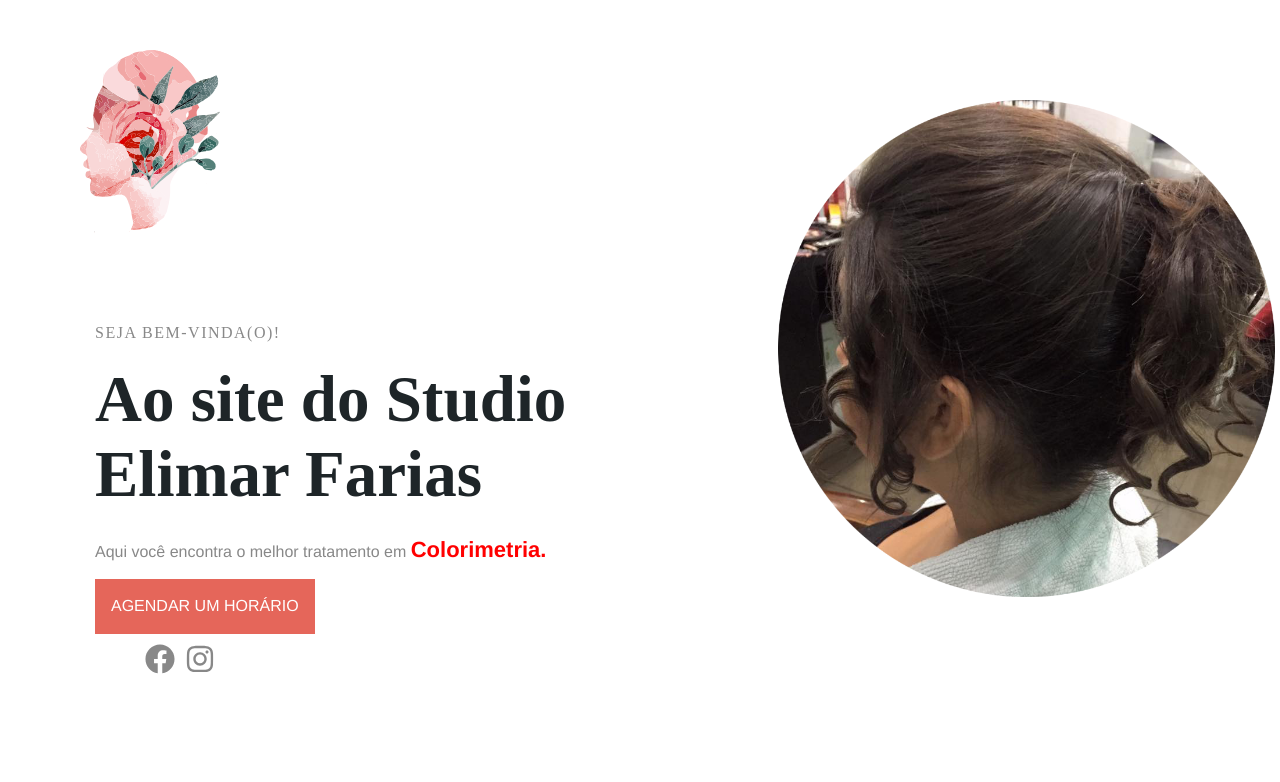
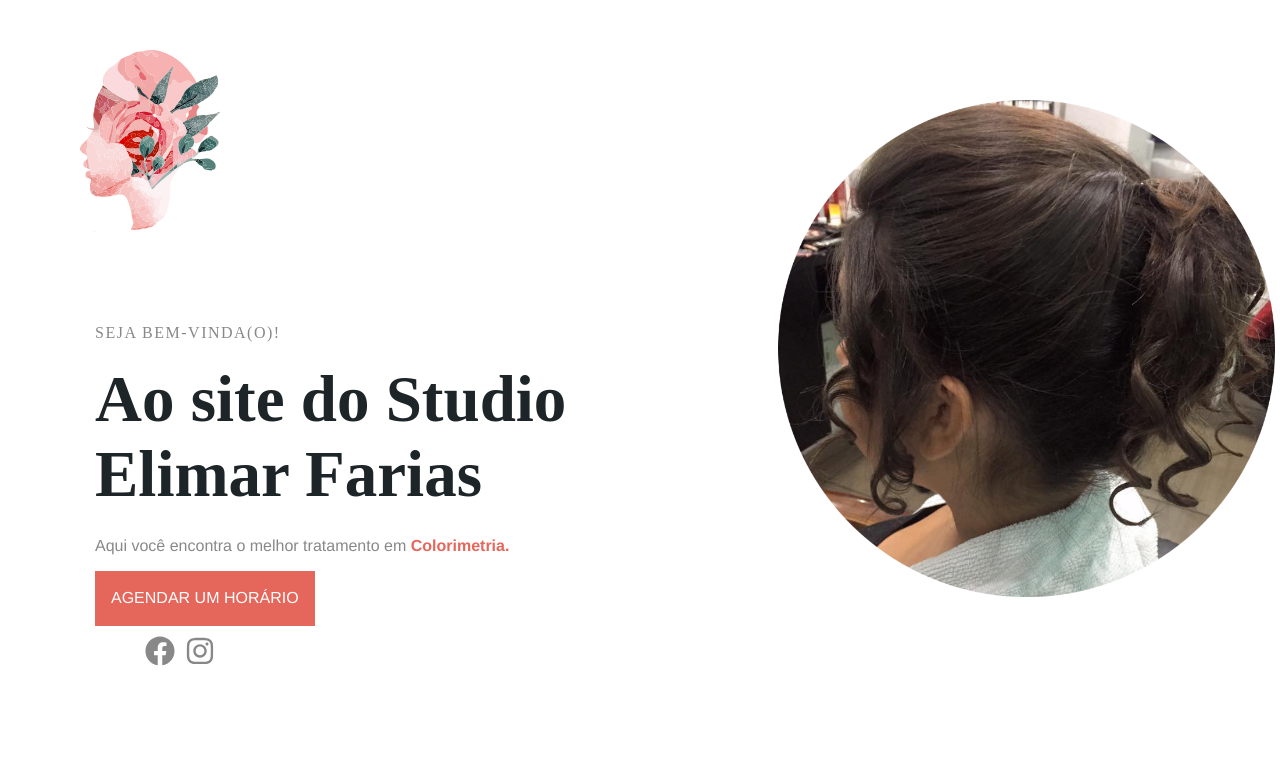
Before and after one commit to guilhermesalviano/studio-elimar-farias, a React (Create React App) app in the folder frontend/: page / in a window 1280 px wide. Shown: the top 782 px of the page. Built offline with nearby package versions, Linux system fonts and the light colour scheme; the HTML template or start-up script is replaced by a standard one.

Commit message:
refactor code

```diff
--- a/frontend/src/components/footer.js
+++ b/frontend/src/components/footer.js
@@ -1,10 +1,7 @@
 import React from 'react';
-import { Link } from 'react-router-dom';
-import { FaWhatsapp, FaInbox } from 'react-icons/fa';
+import { FaWhatsapp} from 'react-icons/fa';
 
 import './footer.css';
-
-import bannerImg from '../assets/banner.png';
 
 export function Footer() {
     return (
@@ -43,7 +40,7 @@ export function Footer() {
             </div>
             <div className="row">
                 <div className="col-md-12 colunm credits-icon">
-                    Logo e icone do sobre por <a target="_blank" href="https://stock.adobe.com/br/contributor/208423244/new-tropical?asset_id=278113932">New tropical</a>.
+                    Logo e icone do sobre por <a target="_blank" rel="noopener noreferrer"  href="https://stock.adobe.com/br/contributor/208423244/new-tropical?asset_id=278113932">New tropical</a>.
                 </div>
             </div>
 
@@ -51,7 +48,7 @@ export function Footer() {
                 <div className="col-md-12 colunm">
                     Site desenvolvido por <br />
                     <span className="signature">Guilherme F Salviano</span><br />
-                    <a target="_blank" href="https://api.whatsapp.com/send?phone=5511948449969&text=Ol%C3%A1,+Guilherme.+">
+                    <a target="_blank" rel="noopener noreferrer" href="https://api.whatsapp.com/send?phone=5511948449969&text=Ol%C3%A1,+Guilherme.+">
                         <FaWhatsapp size={30} />
                     </a>
                 </div>
--- a/frontend/src/components/schedule.js
+++ b/frontend/src/components/schedule.js
@@ -12,7 +12,7 @@ export function Schedule() {
 
         const daysPerMonth = {
             1 : 31,
-            2 : (((date.getFullYear() % 4) == 0) ? '29' : '28'),
+            2 : (((date.getFullYear() % 4) === 0) ? '29' : '28'),
             3 : 31,
             4 : 30,
             5 : 31,
--- a/frontend/src/components/text-animated.css
+++ b/frontend/src/components/text-animated.css
@@ -1,5 +1,4 @@
 .text-animated b {
-    color: red;
     text-align: initial;
     font-size: 22px;
     margin-bottom: 35px;
--- a/frontend/src/components/text-animated.js
+++ b/frontend/src/components/text-animated.js
@@ -4,6 +4,6 @@ import './text-animated.css';
 
 export function TextAnimated() {
     return (
-        <p className="text-animated">Aqui você encontra o melhor tratamento em <b>Colorimetria.</b></p>
+        <p className="text-animated">Aqui você encontra o melhor tratamento em <strong>Colorimetria.</strong></p>
     );
 }
```
